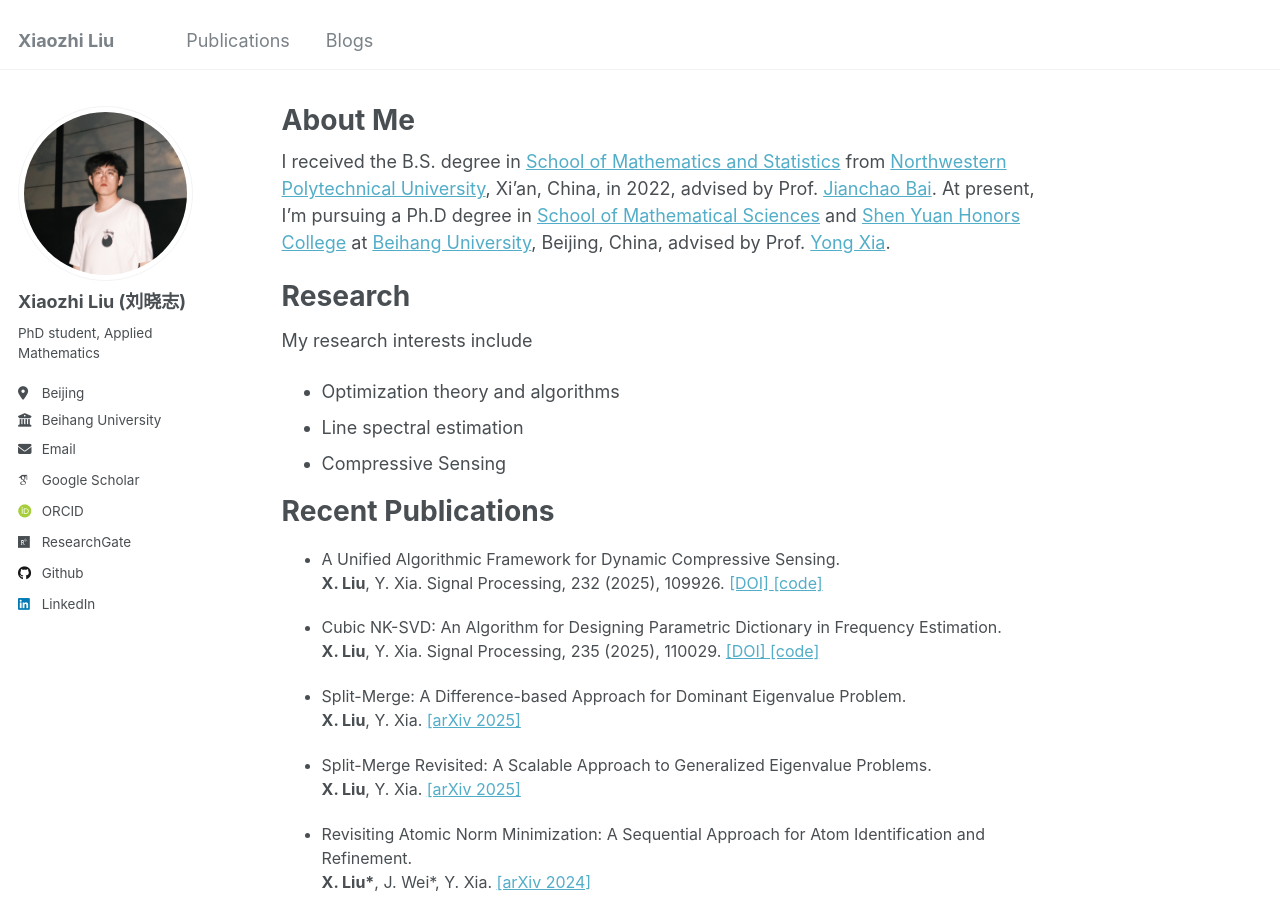
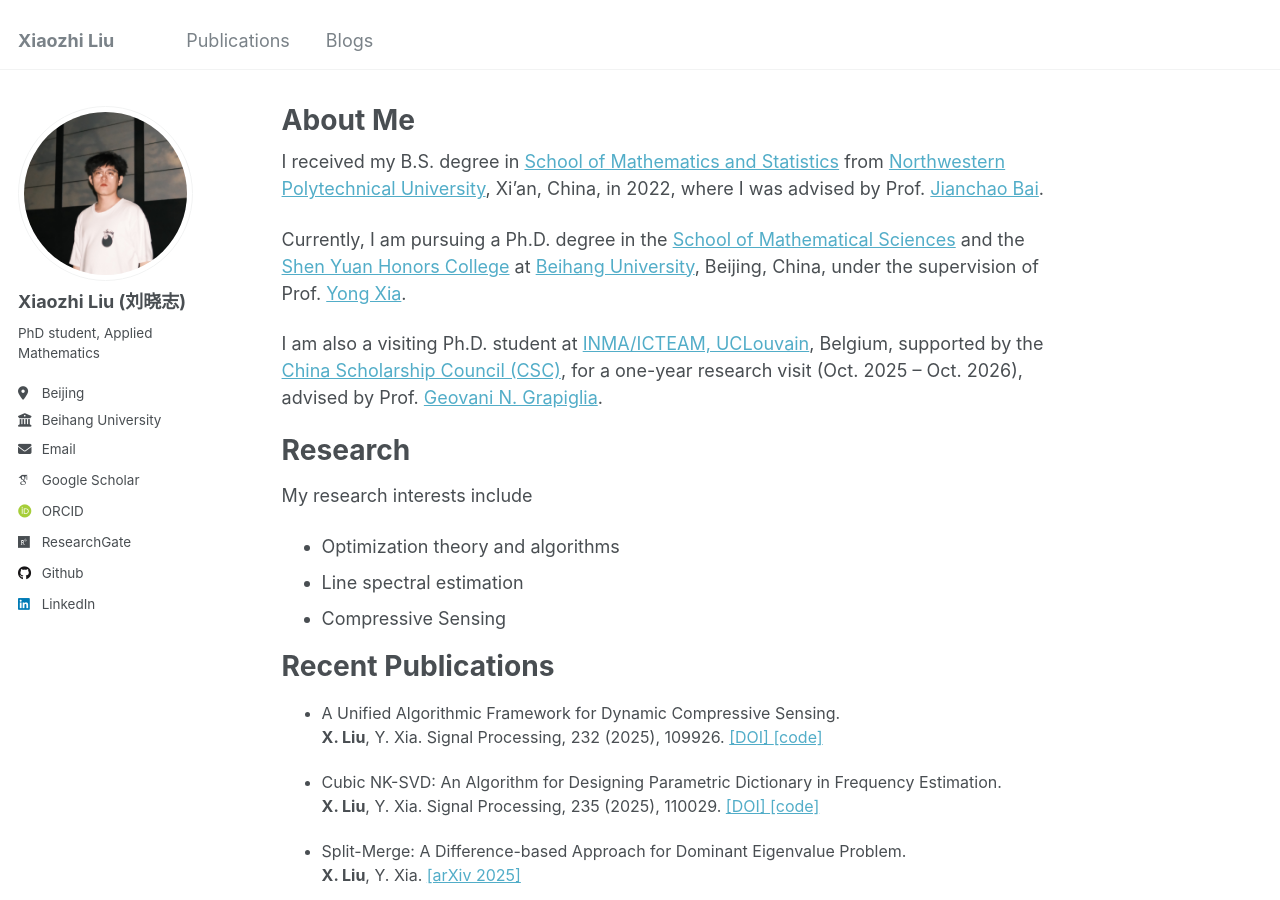
Before and after one commit to xzliu-opt/xzliu-opt.github.io, a Jekyll site: the page built from _pages/about.md, in a window 1280 px wide and 900 px high. Built offline with Jekyll 4.4.1, drawn with Linux system fonts in a browser that asks for light colours; some web fonts are replaced.

Commit message:
Update about.md

```diff
--- a/_pages/about.md
+++ b/_pages/about.md
@@ -8,8 +8,14 @@ redirect_from:
   - /about.html
 ---
 
-I received the B.S. degree in [School of Mathematics and Statistics](https://math.nwpu.edu.cn/) from [Northwestern Polytechnical University](https://www.nwpu.edu.cn/), Xi'an, China, in 2022, advised by Prof. [Jianchao Bai](https://www.scholat.com/bjc1987).
-At present, I'm pursuing a Ph.D degree in [School of Mathematical Sciences](https://math.buaa.edu.cn/?eqid=d62a021000051f9400000003646cdd1f) and [Shen Yuan Honors College](https://hc.buaa.edu.cn/) at [Beihang University](https://www.buaa.edu.cn/), Beijing, China, advised by Prof. [Yong Xia](https://math.buaa.edu.cn/szdw1/azcck/js/xy.htm).
+
+
+I received my B.S. degree in [School of Mathematics and Statistics](https://math.nwpu.edu.cn/) from [Northwestern Polytechnical University](https://www.nwpu.edu.cn/), Xi’an, China, in 2022, where I was advised by Prof. [Jianchao Bai](https://www.scholat.com/bjc1987).
+
+Currently, I am pursuing a Ph.D. degree in the [School of Mathematical Sciences](https://math.buaa.edu.cn/) and the [Shen Yuan Honors College](https://hc.buaa.edu.cn/) at [Beihang University](https://www.buaa.edu.cn/), Beijing, China, under the supervision of Prof. [Yong Xia](https://math.buaa.edu.cn/szdw1/azcck/js/xy.htm).
+
+I am also a visiting Ph.D. student at [INMA/ICTEAM, UCLouvain](https://www.uclouvain.be/fr), Belgium, supported by the [China Scholarship Council (CSC)](https://www.chinesescholarshipcouncil.com/), for a one-year research visit (Oct. 2025 – Oct. 2026), advised by Prof. [Geovani N. Grapiglia](https://scholar.google.com/citations?hl=pt-BR&user=PwH5lDEAAAAJ&view_op=list_works&sortby=pubdate).
+
 
 Research
 ======
```
